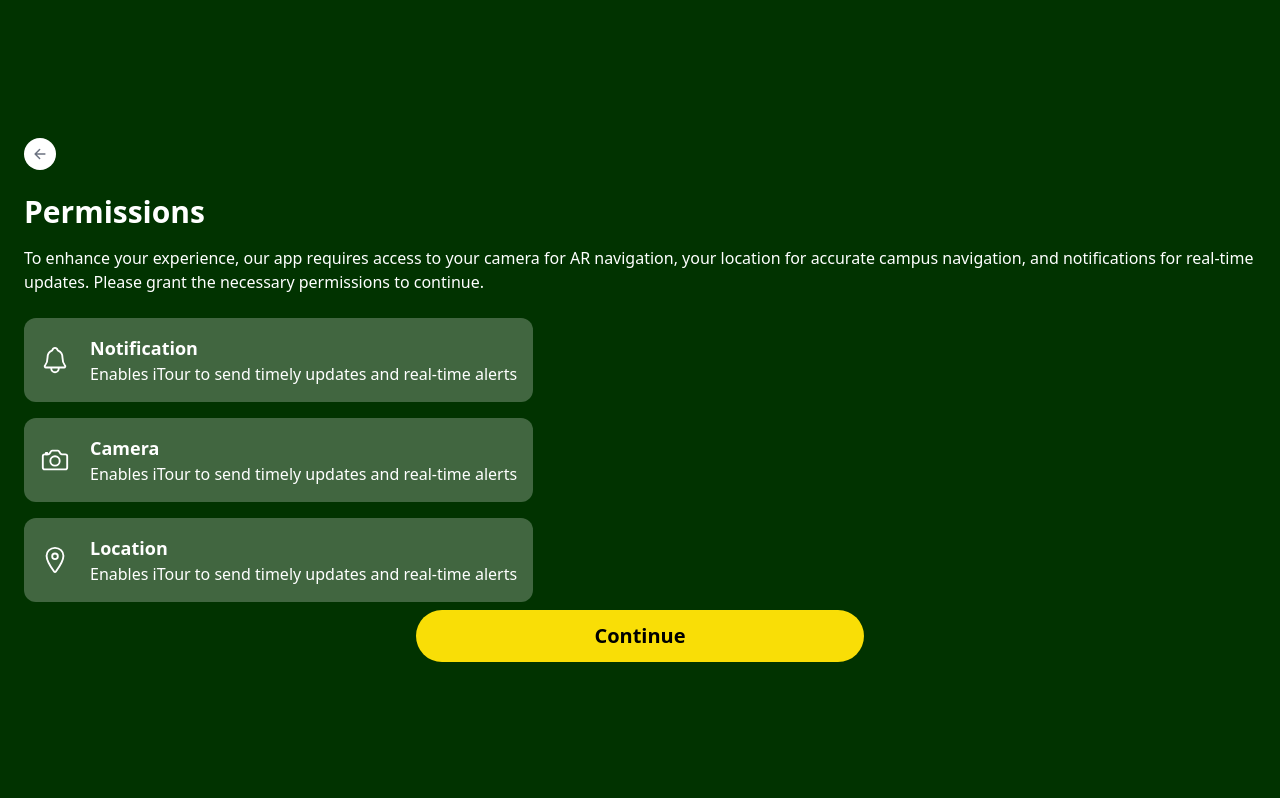
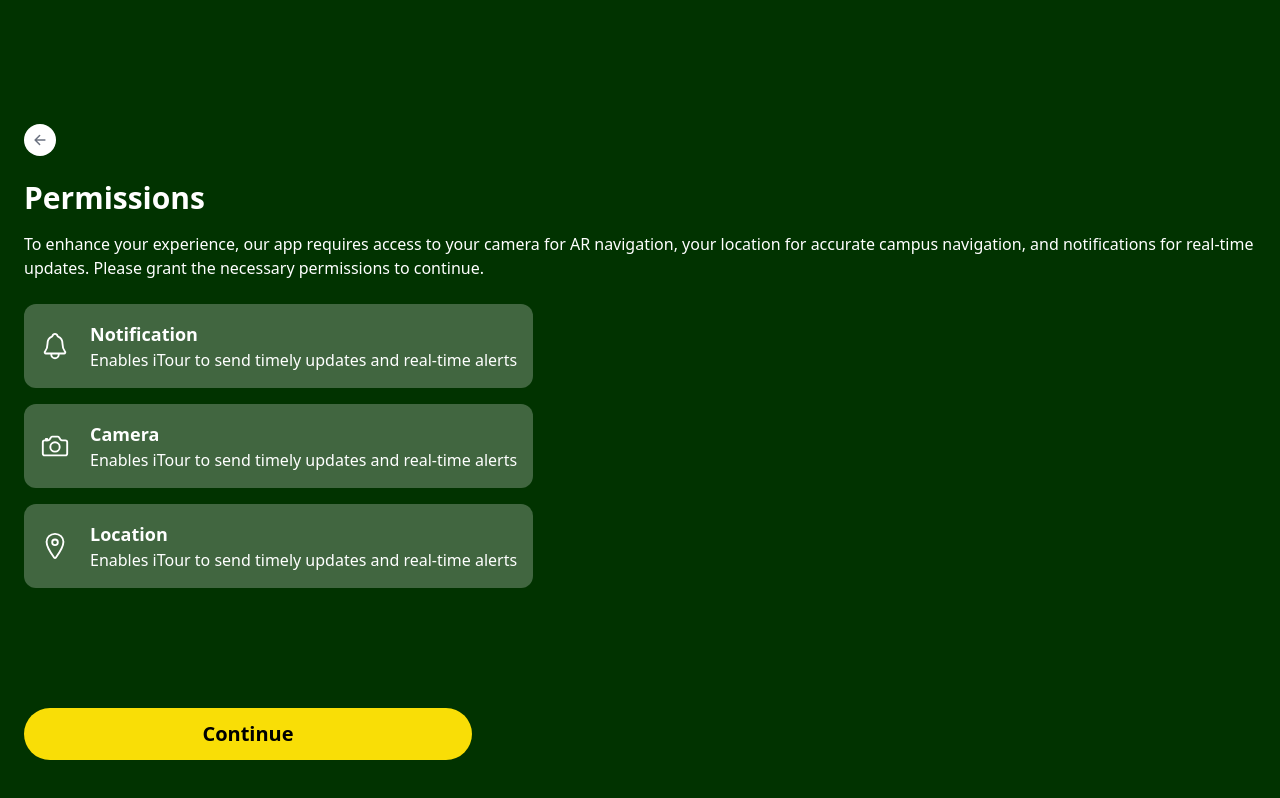
Before and after one commit to angelogalope/iTour, a React (Vite) app: page /permissions in a window 1280 px wide. Built offline with nearby package versions, Linux system fonts and the light colour scheme.

Commit message:
feat: adjusted button in Permission page

```diff
--- a/src/App.jsx
+++ b/src/App.jsx
@@ -6,6 +6,7 @@ import Features from "./pages/Features";
 import "./App.css";
 import Permissions from "./pages/Permissions";
 import Welcome from "./pages/Welcome";
+import MapScreen from "./pages/MapScreen";
 
 function App() {
   const [loading, setLoading] = useState(true);
@@ -26,6 +27,7 @@ function App() {
           <Route path="/features" element={<Features />} />
           <Route path="/permissions" element={<Permissions />} />
           <Route path="/welcome" element={<Welcome />} />
+          <Route path="/mapscreen" element={<MapScreen />} />
         </Routes>
       )}
     </Router>
--- /dev/null
+++ b/src/pages/MapScreen.jsx
@@ -0,0 +1,7 @@
+import React from 'react'
+
+export default function MapScreen() {
+  return (
+    <div>MapScreen</div>
+  )
+}
--- a/src/pages/Permissions.jsx
+++ b/src/pages/Permissions.jsx
@@ -19,7 +19,7 @@ export default function Permissions() {
   }
 
 	return (
-		<div className="flex flex-col items-center bg-primGreen h-screen justify-center gap-2 p-6">
+		<div className="flex flex-col items-center bg-primGreen h-screen justify-center gap-2 p-6 relative pb-28">
 			<div className="flex flex-col justify-start items-start gap-6">
 				<button onClick={handleBack}>
 					<IoArrowBack
@@ -66,6 +66,7 @@ export default function Permissions() {
 					</div>
 				</div>
 			</div>
+      <div className="w-full absolute bottom-10 px-6">
         <button
           className="bg-primYellow w-full max-w-md py-3 rounded-full font-bold text-xl text-black"
           onClick={handleContinue}
@@ -73,5 +74,6 @@ export default function Permissions() {
           Continue
         </button>
       </div>
+		</div>
 	);
 }
```
Lines whose indentation alone changed are shown as unchanged.
